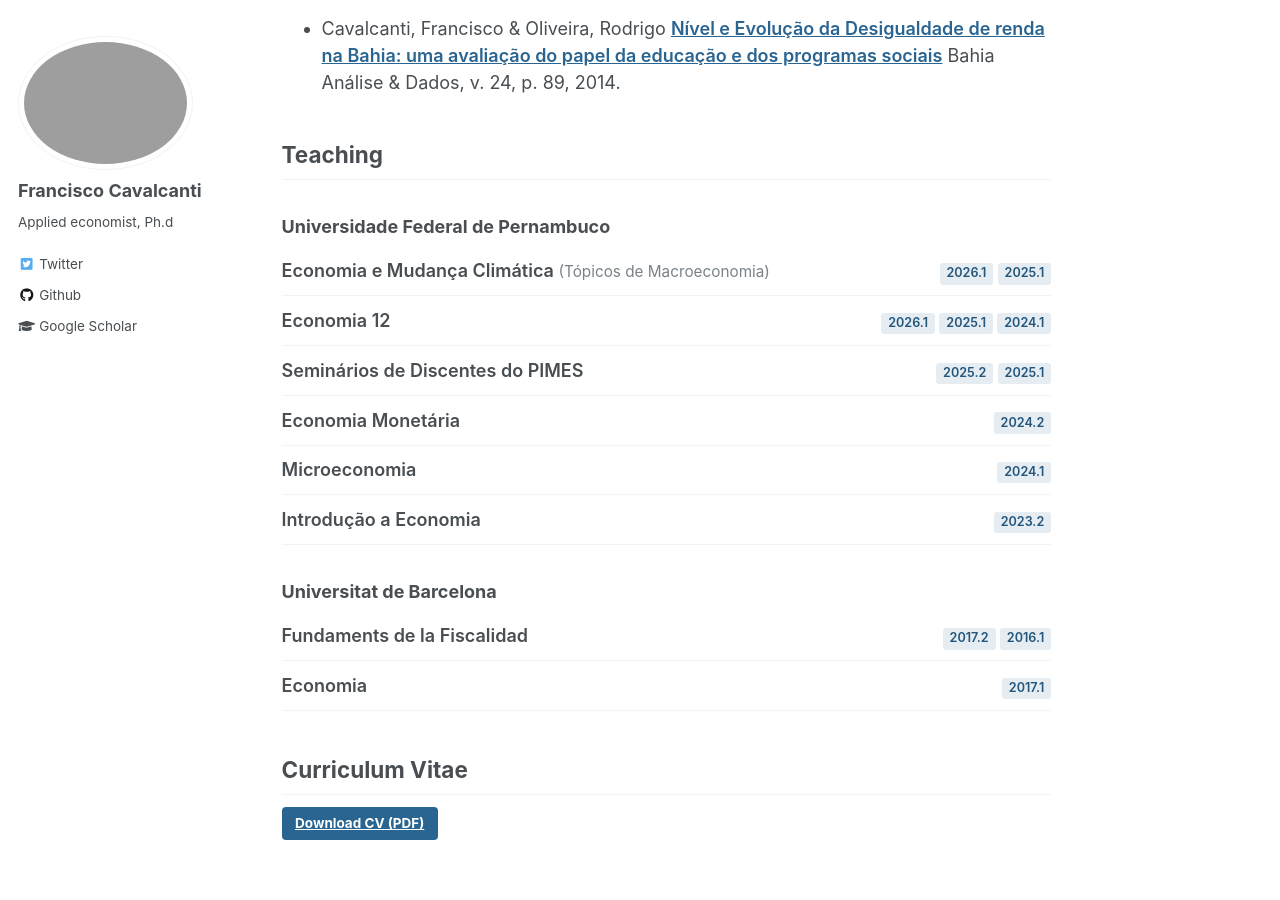
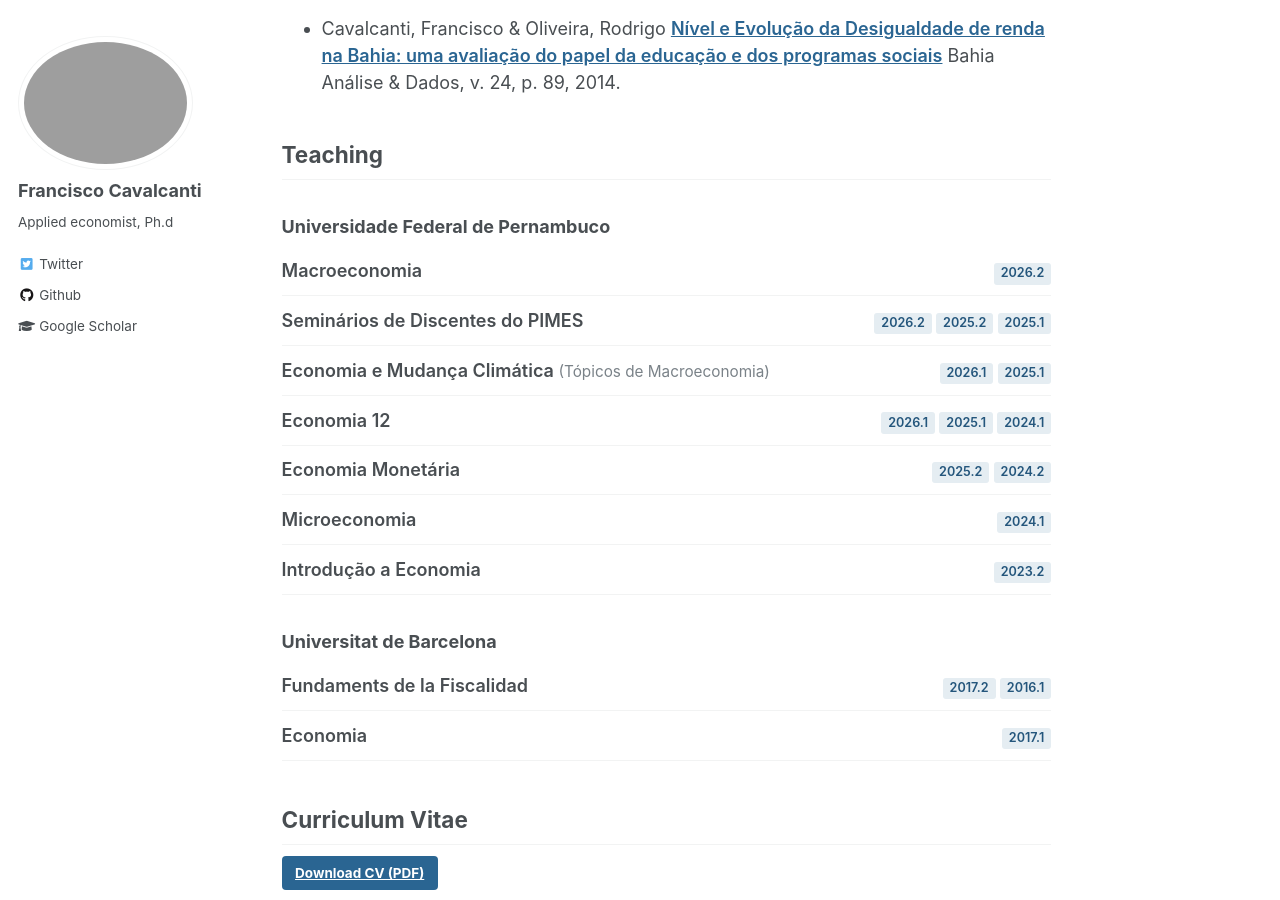
Before and after one commit to FranciscoCavalcanti/FranciscoCavalcanti.github.io, a Jekyll site: the page built from _pages/about.md, in a window 1280 px wide and 900 px high, scrolled down 3311 px. Built offline with Jekyll 4.4.1, drawn with Linux system fonts in a browser that asks for light colours.

Commit message:
Update CV and teaching info

```diff
--- a/_pages/about.md
+++ b/_pages/about.md
@@ -87,6 +87,14 @@ For a complete and up-to-date list of my publications and citations, see my <a h
 
 <ul class="teaching-list">
   <li>
+    <span class="teaching-course">Macroeconomia</span>
+    <span class="teaching-terms"><span class="teaching-term">2026.2</span></span>
+  </li>
+  <li>
+    <span class="teaching-course">Seminários de Discentes do PIMES</span>
+    <span class="teaching-terms"><span class="teaching-term">2026.2</span><span class="teaching-term">2025.2</span><span class="teaching-term">2025.1</span></span>
+  </li>
+  <li>
     <span class="teaching-course">Economia e Mudança Climática <span class="teaching-note">(Tópicos de Macroeconomia)</span></span>
     <span class="teaching-terms"><span class="teaching-term">2026.1</span><span class="teaching-term">2025.1</span></span>
   </li>
@@ -95,12 +103,8 @@ For a complete and up-to-date list of my publications and citations, see my <a h
     <span class="teaching-terms"><span class="teaching-term">2026.1</span><span class="teaching-term">2025.1</span><span class="teaching-term">2024.1</span></span>
   </li>
   <li>
-    <span class="teaching-course">Seminários de Discentes do PIMES</span>
-    <span class="teaching-terms"><span class="teaching-term">2025.2</span><span class="teaching-term">2025.1</span></span>
-  </li>
-  <li>
     <span class="teaching-course">Economia Monetária</span>
-    <span class="teaching-terms"><span class="teaching-term">2024.2</span></span>
+    <span class="teaching-terms"><span class="teaching-term">2025.2</span><span class="teaching-term">2024.2</span></span>
   </li>
   <li>
     <span class="teaching-course">Microeconomia</span>
```
Also changed, not shown: 2 other files.
